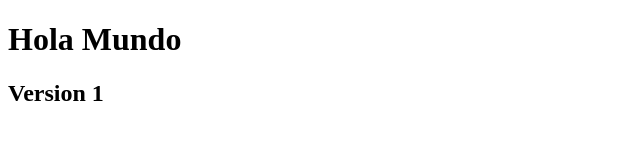
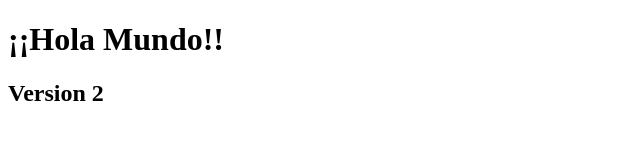
Before and after one commit to NiicoPaez/Git_Tutos, a plain HTML site: page index.html in a window 1280 px wide. Shown: the whole page, without its empty margins (0-640 px from the left). Drawn offline with Linux system fonts and the light colour scheme.

Commit message:
version 2

```diff
--- a/index.html
+++ b/index.html
@@ -6,7 +6,7 @@
     <title>Document</title>
 </head>
 <body>
-    <h1>Hola Mundo</h1>
-    <h2>Version 1</h2>
+    <h1>¡¡Hola Mundo!!</h1>
+    <h2>Version 2</h2>
 </body>
 </html>
```
Also changed, not shown: 1 other file.
